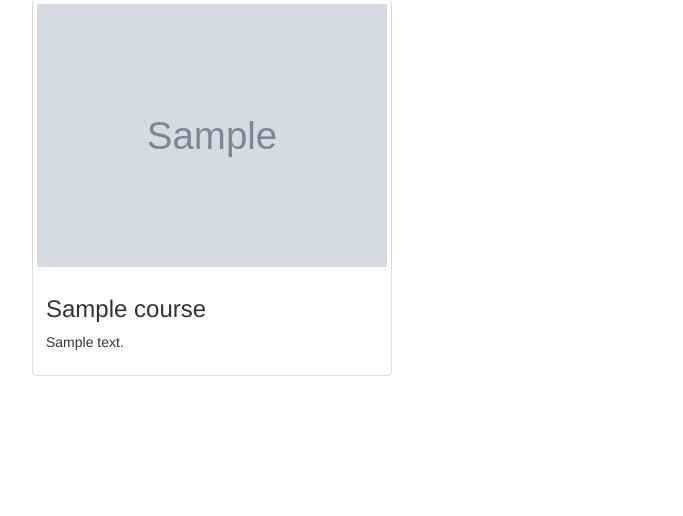
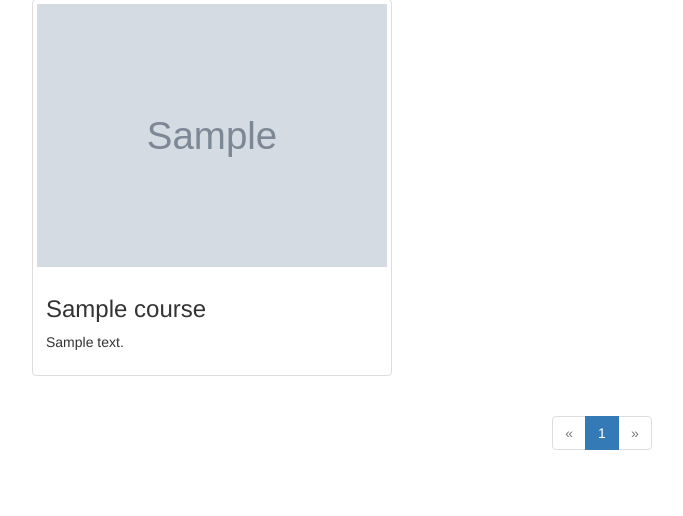
Before and after one commit to Ai-Gao/Flask-education, a Flask app: page / in a window 1280 px wide. Shown: the part 73-589 px from the top of the page, without its empty margins (38-721 px from the left). Run offline with Flask 2, Linux system fonts and the light colour scheme; tables that the repository leaves empty hold one stand-in row (values such as "Sample post"); grey boxes marked "Sample" are stand-in pictures; some libraries are stand-ins or nearby versions.

Commit message:
add pagination

```diff
--- a/simpledu/config.py
+++ b/simpledu/config.py
@@ -1,7 +1,11 @@
+# coding='utf-8'
 class BaseConfig(object):
     """配置基类"""
     """每个配置文件都需要一个SECRET_KEY"""
     SECRET_KEY = 'makesure to set a very secret key'
+ # 分页每页显示的数量通常写在配置文件中
+
+    INDEX_PER_PAGE = 6
 
 class DevelopmentConfig(BaseConfig):
     """开发环境配置"""
--- a/simpledu/handlers/front.py
+++ b/simpledu/handlers/front.py
@@ -1,4 +1,4 @@
-from flask import Blueprint, render_template, redirect, url_for
+from flask import Blueprint, render_template, redirect, url_for,request, current_app
 from simpledu.models import User, Course
 from simpledu.forms import LoginForm, RegisterForm
 from flask import flash
@@ -12,9 +12,23 @@ front = Blueprint('front', __name__)
 
 @front.route('/')
 def index():
+    # 获取参数中传过来的页数
+    page = request.args.get('page', default=1, type=int)
+
+    # 生成分页对象
+    pagination = Course.query.paginate(
+           page=page,
+           per_page=current_app.config['INDEX_PER_PAGE'],
+           error_out=False
+        )
+    return render_template('index.html', pagination=pagination)
+
+
+"""
     # 查询表Course中的数据
     courses = Course.query.all()
     return render_template('index.html', courses=courses)
+"""
 
 @front.route('/login', methods=['GET', 'POST'])
 def login():
--- a/simpledu/static/main.css
+++ b/simpledu/static/main.css
@@ -15,3 +15,7 @@
     overflow:hidden;
     white-space:nowrap;
 }
+
+.nav-pagination{
+    text-align: center;
+}
--- a/simpledu/templates/index.html
+++ b/simpledu/templates/index.html
@@ -1,8 +1,10 @@
 {% extends "base.html" %}
+{% from 'macros.html' import render_pagination %}
 {% block title %}Home{% endblock %}
 {% block body %}
 <div class="row">
-    {% for course in courses  %}
+    <!-- 改从pagination 对象获取课程items -->
+    {% for course in pagination.items %}
     <div class="col-sm-6 col-md-4 course">
         <div class="thumbnail">
             <a href="{{url_for('course.detail',course_id=course.id)}}" target='_blank'>
@@ -18,5 +20,6 @@
 
     {% endfor %}
 </div>
-
+<!-- 使用macro 渲染分页组件 -->
+{{ render_pagination(pagination, 'front.index') }}
 {% endblock %}
--- a/simpledu/templates/macros.html
+++ b/simpledu/templates/macros.html
@@ -30,3 +30,39 @@
     {% endfor%}
 </form>
 {% endmacro %}
+
+{% macro render_pagination(pagination,endpoint) %}
+
+<nav class='nav-pagination' aira-label='Page navigation'>
+    <ul class='pagination'>
+        <li {% if not pagination.has_prev %} class='disabled'{% endif %}>
+            <a href='{{url_for(endpoint, page=pagination.prev_num) if pagination.has_prev else '#'  }}' >
+                <span aria-hidden='true'>&laquo;</span>
+            </a>
+        </li>
+
+        <!-- 渲染每个页数的按钮 -->
+        {% for page in pagination.iter_pages() %}
+            {% if page %}
+                {% if page != pagination.page %}
+                <li><a href='{{ url_for(endpoint, page=page) }}'>{{page}}</a></li>
+                {% else %}
+                <!-- 如果页数是当前页，设置为选中状态　-->
+                <li class='active'>
+                    <a href='#'>{{page}} <span class='sr-only'>(current)</span></a>
+                </li>
+                {% endif %}
+            {% else %}
+                <span class='ellipsis'>...</span>
+            {% endif %}
+        {% endfor %}
+        <!-- 连接到下一页的右箭头(&raquo;)，若没有下一页设为 disable 状态 -->
+
+        <li {% if not pagination.has_next %} class='disabled' {% endif %}>
+            <a href='{{url_for(endpoint, page=pagination.next_num) if pagination.has_next else '#'}} ' aria-label='Next'>
+                <span aria-hidden='true'>&raquo;</span>
+            </a>
+        </li>
+    </ul>
+</nav>
+{% endmacro%}
```
